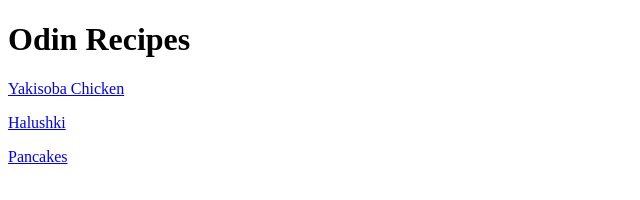
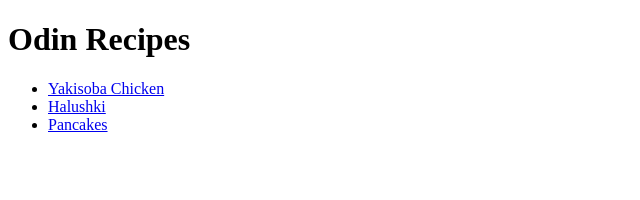
Before and after one commit to witw20/odin-recipes, a plain HTML site: page index.html in a window 1280 px wide. Shown: the whole page, without its empty margins (0-640 px from the left). Drawn offline with Linux system fonts and the light colour scheme.

Commit message:
Change the recipes in index page from paragraph to list

```diff
--- a/index.html
+++ b/index.html
@@ -7,14 +7,12 @@
 </head>
 <body>
     <h1>Odin Recipes</h1>
-    <p>
-        <a href="./recipes/yakisoba_chicken.html">Yakisoba Chicken</a>
-    </p>
-    <p>
-        <a href="./recipes/halushki.html">Halushki</a>
-    </p>
-    <p>
-        <a href="./recipes/pancakes.html">Pancakes</a>
-    </p>
+
+    <ul>
+        <li><a href="./recipes/yakisoba_chicken.html">Yakisoba Chicken</a></li>
+        <li><a href="./recipes/halushki.html">Halushki</a></li>
+        <li><a href="./recipes/pancakes.html">Pancakes</a></li>
+    </ul>
+
 </body>
 </html>
```
